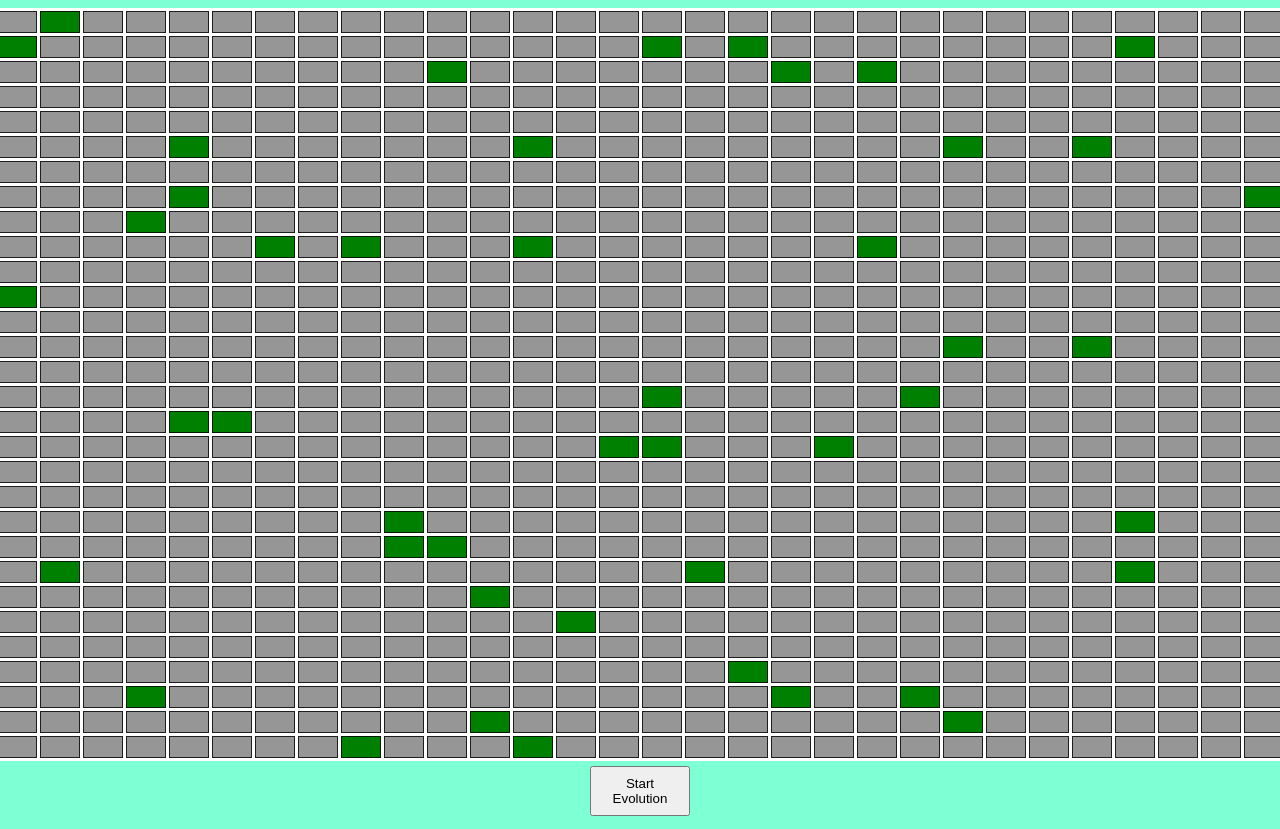
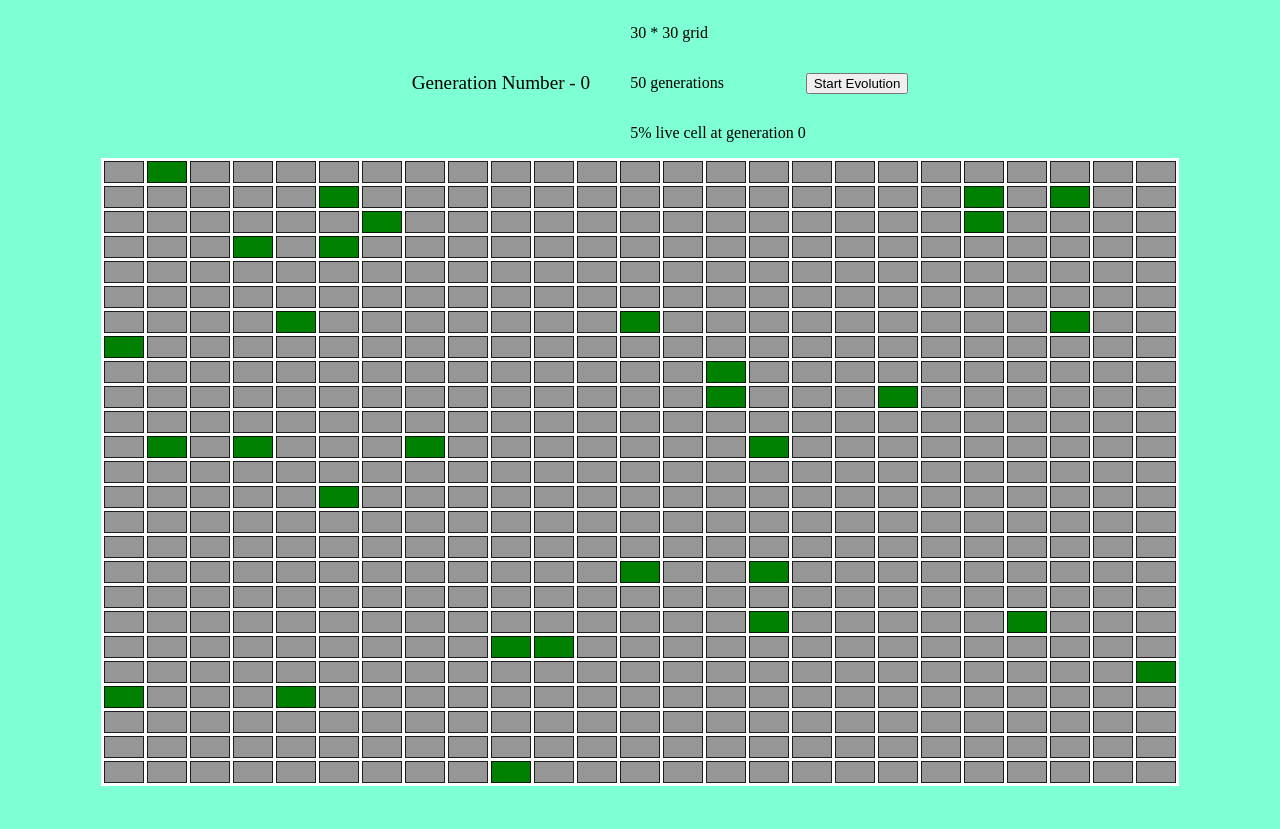
Before and after one commit to amitkinor/codeValue_js_course, a plain HTML site: page ex4/index.html in a window 1280 px wide. After the commit the page ends 800 px from the top, so only its background shows below. Drawn offline with Linux system fonts and the light colour scheme.

Commit message:
added specs above

```diff
--- a/ex4/Grid.js
+++ b/ex4/Grid.js
@@ -167,7 +167,6 @@ class Grid {
 	// according to the current matrix state
 	calcNextGen() {
 		this.genNumber ++;
-
 		for (let col = 0; col < this.matrix.length; col++) {
 			for (let row = 0; row < this.matrix[col].length; row++) {
 				let currentCell = this.matrix[col][row];
@@ -181,9 +180,6 @@ class Grid {
 				currentCell.dead = currentCell.nextDead;
 			}
 		}
-
-
-
 	}
 
 	// a cell lives or dies according to how many live neighbors it got
--- /dev/null
+++ b/ex4/index.css
@@ -0,0 +1,53 @@
+.body{
+  background-color: aquamarine;
+}
+
+.canvas{
+  display: flex;
+  flex-direction: column;
+  align-items: center;
+}
+
+.btns{
+  display: flex;
+  flex-direction: row;
+  align-items: center;
+
+}
+
+.specs{
+  display: flex;
+  flex-direction: column;
+  align-items: left;
+  font-size: medium;
+}
+
+.myBtn{
+  width: auto;
+  height: auto;
+  padding: 20px;
+  margin: 20px;
+  font-size: larger;
+}
+
+.grid {
+  display: grid;
+  grid-gap: 3px 3px;
+  justify-content: space-evenly;
+  grid-template-columns: 40px 40px 40px 40px 40px 40px 40px 40px 40px 40px 40px 40px 40px 40px 40px
+                        40px 40px 40px 40px 40px 40px 40px 40px 40px 40px;
+  background-color: white;
+  padding: 3px;
+}
+
+.grid-item {
+  border: 1px solid rgba(0, 0, 0, 0.8);
+  padding: 10px;
+}
+
+.dead{
+  background-color: rgb(151, 150, 150);
+}
+.alive{
+  background-color: green;
+}
--- a/ex4/index.html
+++ b/ex4/index.html
@@ -7,53 +7,21 @@
   <script src="./Cell.js"></script>
   <script src="./Grid.js"></script>
   <script src="./index.js"></script>
-  <style>
-
-    .body{
-      background-color: aquamarine;
-    }
-
-    .canvas{
-      display: flex;
-      flex-direction: column;
-      align-items: center;
-    }
-
-    .myBtn{
-      width: 100px;
-      height: 50px;
-      padding: 5px;
-      margin: 5px;
-    }
-
-    .grid {
-      display: grid;
-      grid-gap: 3px 3px;
-      justify-content: space-evenly;
-      grid-template-columns: 40px 40px 40px 40px 40px 40px 40px 40px 40px 40px 40px 40px 40px 40px 40px
-                            40px 40px 40px 40px 40px 40px 40px 40px 40px 40px 40px 40px 40px 40px 40px;
-      background-color: white;
-      padding: 3px;
-    }
-
-    .grid-item {
-      border: 1px solid rgba(0, 0, 0, 0.8);
-      padding: 10px;
-    }
-
-    .dead{
-      background-color: rgb(151, 150, 150);
-    }
-    .alive{
-      background-color: green;
-    }
-  </style>
+  <link rel="stylesheet" href="./index.css">
 
 </head>
 <body class="body">
   <div class="canvas">
+    <div class="btns">
+      <div class="myBtn">Generation  Number  -  0</div>
+      <div class="specs">
+        <p> 30 * 30 grid</p>
+        <p> 50 generations </p>
+        <p> 5% live cell at generation 0</p>
+      </div>
+      <button onclick="startEvolution()"> Start Evolution </button>
+    </div>
     <div class="grid"></div>
-    <button class="myBtn" onclick="startEvolution()"> Start Evolution </button>
   </div>
 </body>
 </html>
--- a/ex4/index.js
+++ b/ex4/index.js
@@ -1,11 +1,12 @@
 let grid = null;
 let numberOfGenerations = 50;
+let currentGen = 0;
 
 window.onload = () => {
 	function init() {
 
     // 	initiate grid
-		grid = new Grid(30, 30);
+		grid = new Grid(25, 25);
 
 		//	filling grid with cells
 		grid.fillWithCells();
@@ -34,6 +35,13 @@ function updateScreen(){
 	gridElement.innerHTML = grid.getHtml();
 }
 
+function updateGenNum(){
+	currentGen++;
+	let genNum = document.querySelector(".myBtn");
+	genNum.innerHTML = `Generation  Number  -  ${currentGen}`;
+
+}
+
 //	1. setting next iteration for every cell (according to its neighbors)
 //  2. rendering the new gen
 function startEvolution(){
@@ -41,6 +49,7 @@ function startEvolution(){
 		const intervalTimer = setInterval(() => {
 			grid.calcNextGen();
 			updateScreen();
+			updateGenNum();
 		}, 1000);
 
 		setTimeout(() => {
```
